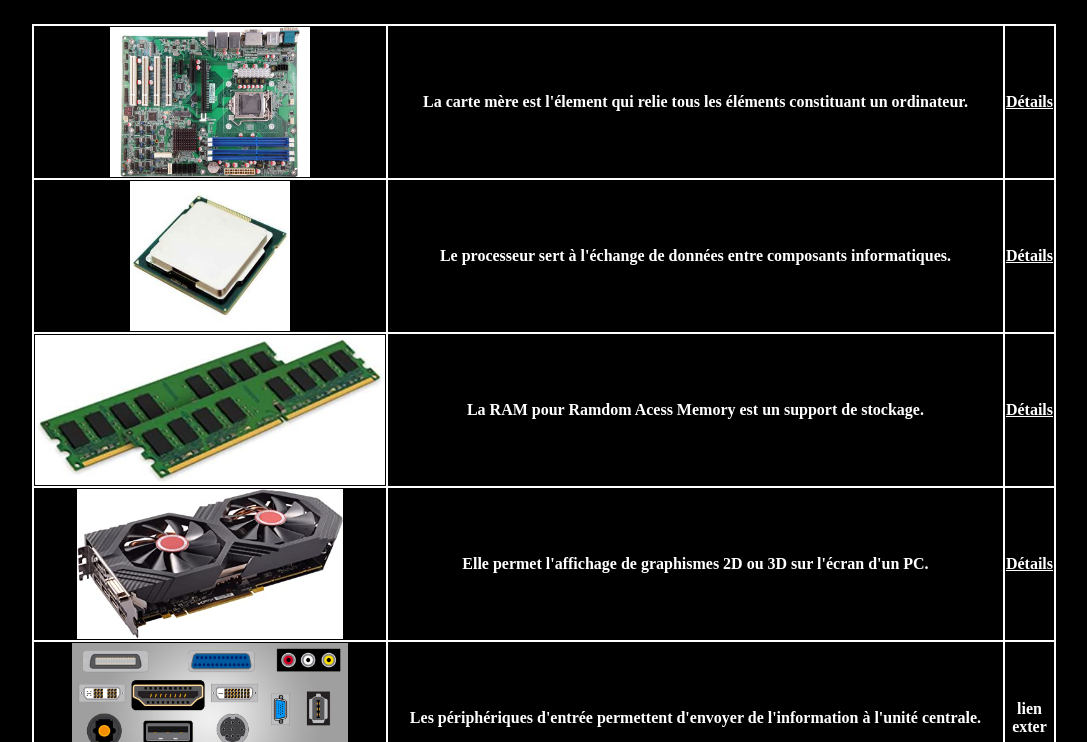
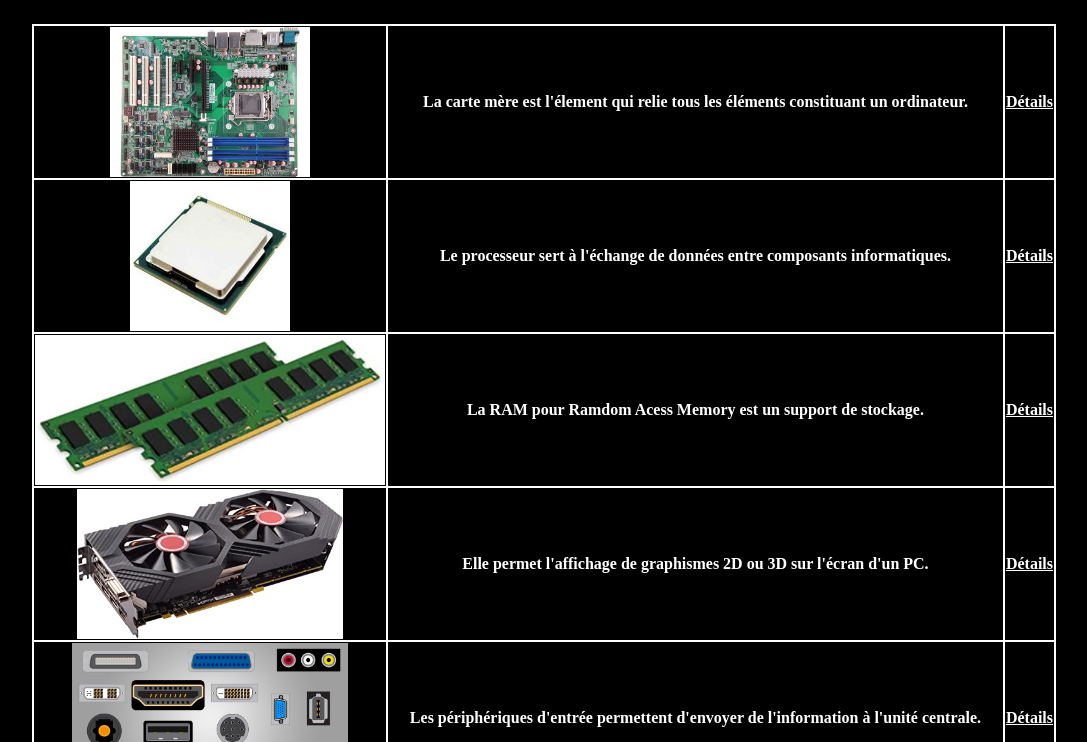
Before and after one commit to croulleaux/croulleaux.github.io, a plain HTML site: page index.html in a window 1280 px wide. Shown: the part 58-800 px from the top of the page, without its empty margins (96-1183 px from the left). Drawn offline with Linux system fonts and the light colour scheme.

Commit message:
Update index.html

```diff
--- a/index.html
+++ b/index.html
@@ -70,7 +70,7 @@ and open the template in the editor.
                  <p class="miniexplication">Les périphériques d'entrée permettent d'envoyer de l'information à l'unité centrale. </p>
              </th>
              <th style="border: 2px white solid">
-                  <p>lien exter</p>
+                  <p><a href="entrées sorties.html" style="color: white;">Détails</a></p>
              </th>
 
          </tr>
```
